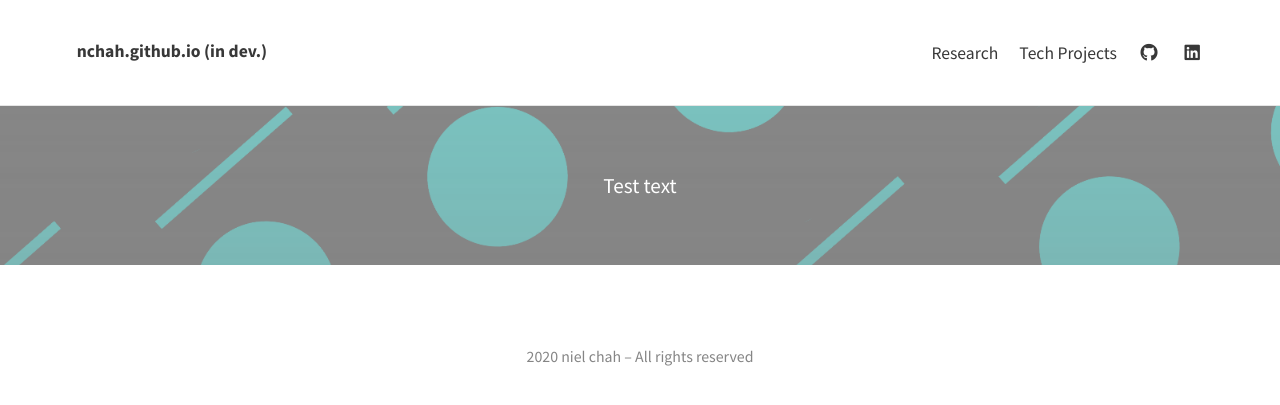
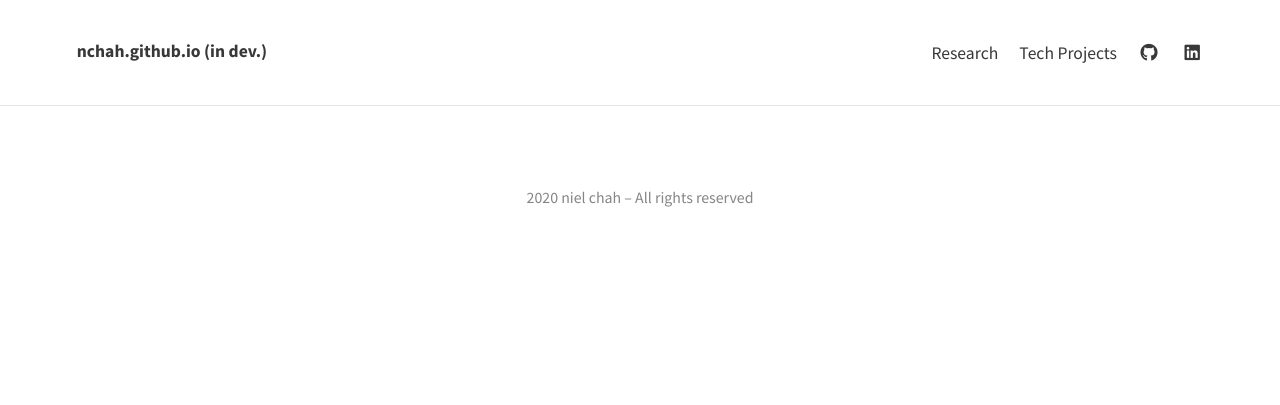
Before and after one commit to nchah/nchah.github.io, a Jekyll site: the page built from index.md, in a window 1280 px wide. Shown: the top 405 px of the page. Built offline with Jekyll 4.4.1, drawn with Linux system fonts in a browser that asks for light colours; nearby versions of some CDN libraries; the list of posts is cut into pages by our own code.

Commit message:
Homepage changes

```diff
--- a/_config.yml
+++ b/_config.yml
@@ -24,8 +24,7 @@ theme_settings:
   description: "" # used by search engines
 
   # Header and footer text
-  header_text: >
-     <p>Test text</p>
+  header_text:
   header_text_feature_image: assets/img/sample_feature_img_3.png
   footer_text: >
      <p>2020 niel chah – All rights reserved </p>
@@ -77,7 +76,7 @@ theme_settings:
   google_fonts: "Source+Sans+Pro:400,700,700italic,400italic"
 
   # Post navigation
-  post_navigation: false
+  post_navigation: true
 
 # PAGINATION
 paginate: 5
```
